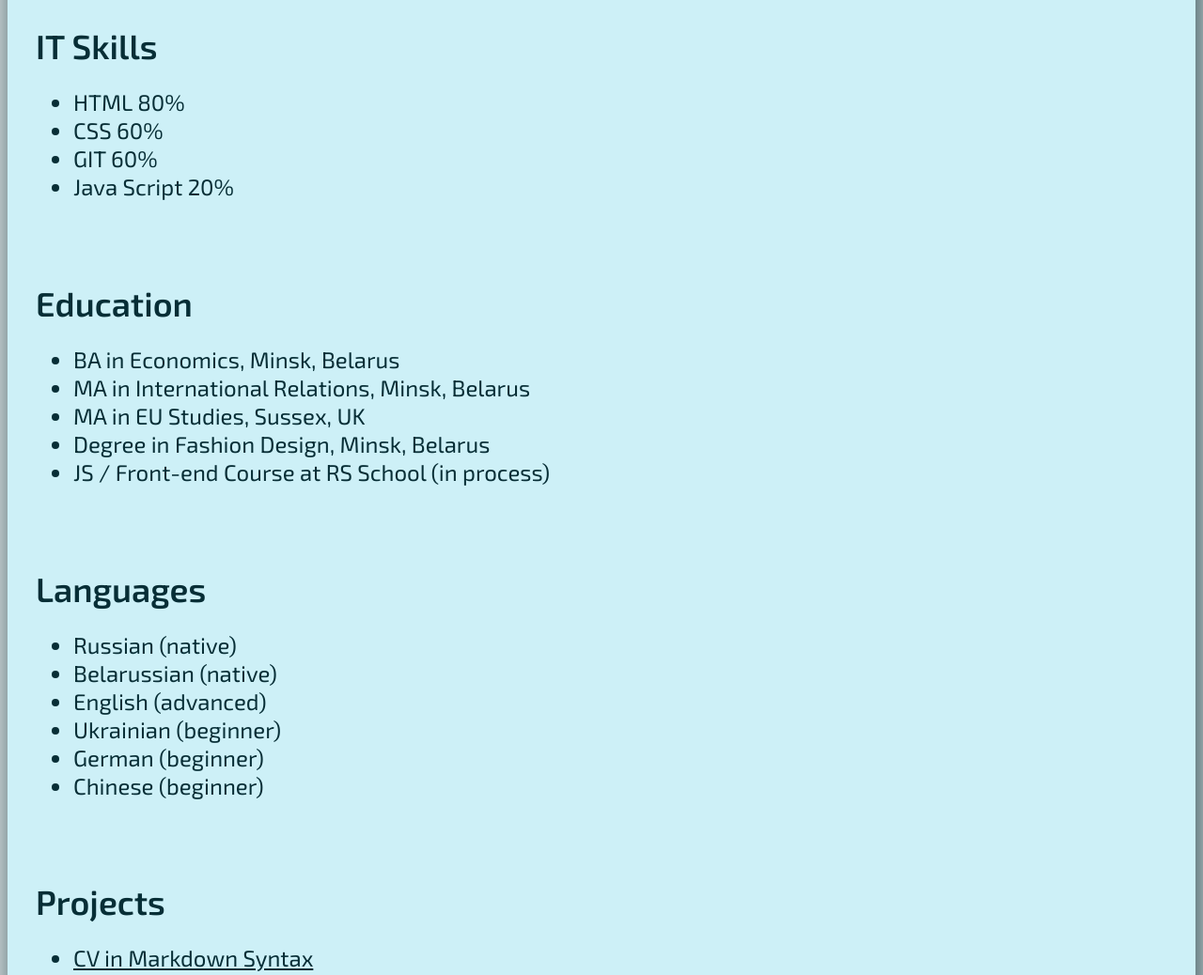
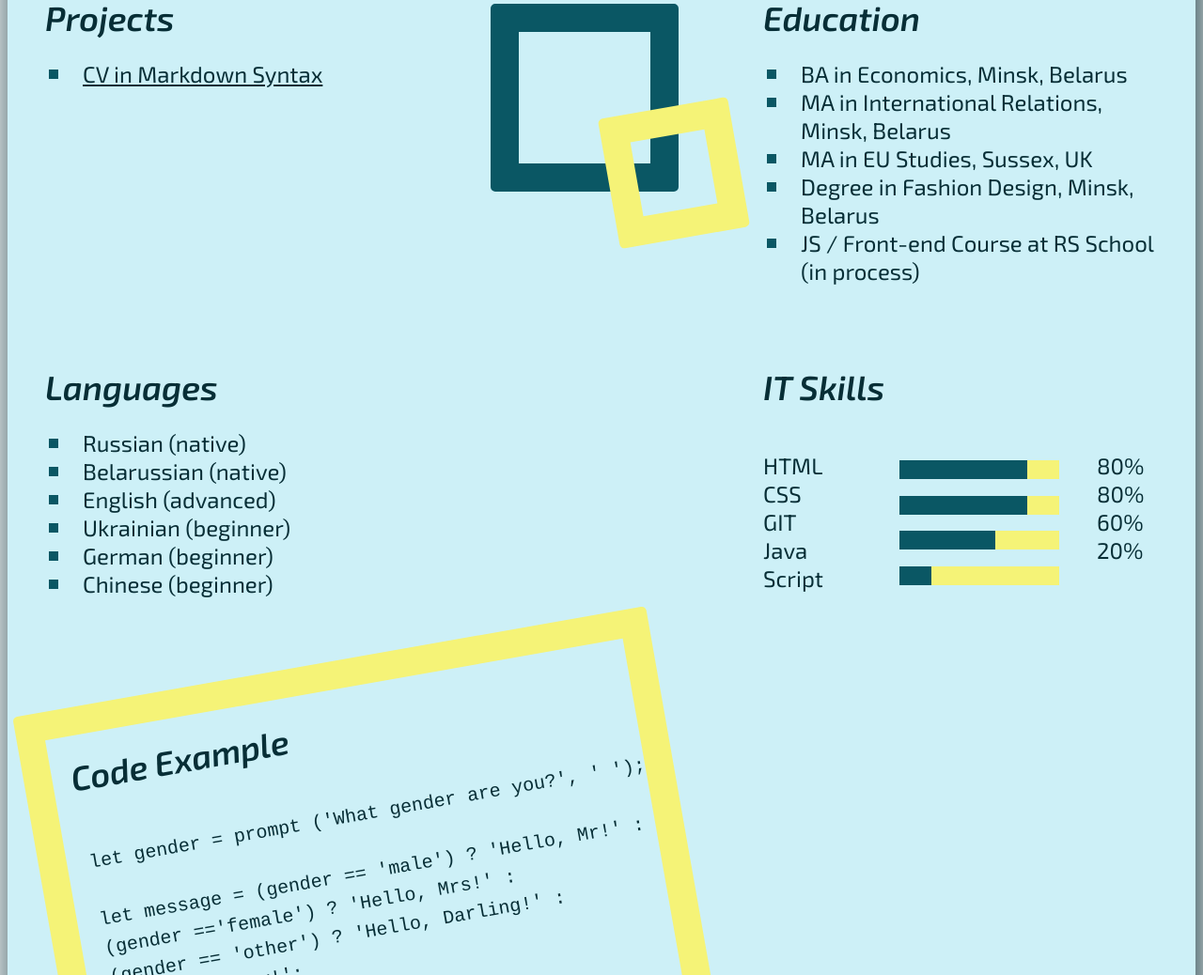
Before and after one commit to ElenaSinelle/rsschool-cv, a plain HTML site: page index.html in a window 1280 px wide. Shown: the part 1040-2078 px from the top of the page at 94% size. Drawn offline with Linux system fonts and the light colour scheme.

Commit message:
feat: add styles to section main

```diff
--- a/index.html
+++ b/index.html
@@ -33,21 +33,22 @@
             <div class="main-container">
 
                 <section class="container avatar-photo">
-                    <img class="avatar-pic" src="assets/img/photo.jpg" width="150" height="153" alt="my photo">
+                    <div class="cube-1"></div>
+                    <img class="avatar-pic" src="assets/img/photo.jpg" width="300" height="300" alt="my photo">
                 </section>
 
-                <section class="container">
-                    <h1 class="title">Elena Sinelnikova</h1>
+                <section class="container main-title">
+                    <h1 class="title"><span class="name">Elena</span><span class="surname">Sinelnikova</span></h1>
                 </section>
 
                 <section class="container" id="contacts">
                     <h2 class="title">Contacts</h2>
                     <ul>
-                        <li><div class="square"></div> Phone: +375 29 677 04 84</li>
-                        <li><div class="square"></div>Email: <a class="email" href="mailto:elle.sinelle@gmail.com" target="_blank" title="email">elle.sinelle@gmail.com</a></li>
-                        <li><div class="square"></div>GitHub: <a href="https://github.com/elenasinelle" target="_blank" title="github">ElenaSinelle</a></li>
-                        <li><div class="square"></div>Discord: <a href="https://discord.gg/ElenaSinelle#2491" target="_blank" title="discord">ElenaSinelle</a></li>
-                        <li><div class="square"></div>Location: Minsk, Belarus</li>
+                        <li>Phone: +375 29 677 04 84</li>
+                        <li>Email: <a class="email" href="mailto:elle.sinelle@gmail.com" target="_blank" title="email">elle.sinelle@gmail.com</a></li>
+                        <li>GitHub: <a href="https://github.com/elenasinelle" target="_blank" title="github">ElenaSinelle</a></li>
+                        <li>Discord: <a href="https://discord.gg/ElenaSinelle#2491" target="_blank" title="discord">ElenaSinelle</a></li>
+                        <li>Location: Minsk, Belarus</li>
                     </ul>
                 </section>
 
@@ -56,50 +57,68 @@
                     <p>My name is Elena. I have a wide education and working experience in various fields, which I mastered and enjoyed. At present stage of my life I am interested in IT sphere, namely in front-end development. My personal qualities, such as determination, mathematical and creative thinking and constant desire for self-development, always help me to achieve my goal.</p>
                 </section>
 
-                <section class="container" id="skills">
-                    <h2 class="title">IT Skills</h2>
+                <section class="container" id="projects">
+                    <h2 class="title">Projects</h2>
                     <ul>
-                        <li class="skill-content">HTML 80%<div class="skill-bar"><div class="html-progress"></div></div></li>
-                        <li class="skill-content">CSS 60%<div class="skill-bar"><div class="css-progress"></div></div></li>
-                        <li class="skill-content">GIT 60%<div class="skill-bar"><div class="git-progress"></div></div></li>
-                        <li class="skill-content">Java Script 20%<div class="skill-bar"><div class="js-progress"></div></div></li>
+                        <li><a href="https://elenasinelle.github.io/rsschool-cv/cv" target="_blank">CV in Markdown Syntax</a></li>
                     </ul>
                 </section>
 
                 <section class="container" id="education">
+                    <div class="cube-2"></div>
+                    <div class="cube-3"></div>
+                    <div class="education-container">
                         <h2 class="title">Education</h2>
                         <ul>
-                        <li><div class="square"></div>BA in Economics, Minsk, Belarus</li>
-                        <li><div class="square"></div>MA in International Relations, Minsk, Belarus</li>
-                        <li><div class="square"></div>MA in EU Studies, Sussex, UK</li>
-                        <li><div class="square"></div>Degree in Fashion Design, Minsk, Belarus</li>
-                        <li><div class="square"></div>JS / Front-end Course at RS School (in process)</li>
+                            <li>BA in Economics, Minsk, Belarus</li>
+                            <li>MA in International Relations, Minsk, Belarus</li>
+                            <li>MA in EU Studies, Sussex, UK</li>
+                            <li>Degree in Fashion Design, Minsk, Belarus</li>
+                            <li>JS / Front-end Course at RS School (in process)</li>
                         </ul>
+                    </div>
                 </section>
 
                 <section class="container" id="languages">
                     <h2 class="title">Languages</h2>
                     <ul>
-                        <li><div class="square"></div>Russian (native)</li>
-                        <li><div class="square"></div>Belarussian (native)</li>
-                        <li><div class="square"></div>English (advanced)</li>
-                        <li><div class="square"></div>Ukrainian (beginner)</li>
-                        <li><div class="square"></div>German (beginner)</li>
-                        <li><div class="square"></div>Chinese (beginner)</li>
+                        <li>Russian (native)</li>
+                        <li>Belarussian (native)</li>
+                        <li>English (advanced)</li>
+                        <li>Ukrainian (beginner)</li>
+                        <li>German (beginner)</li>
+                        <li>Chinese (beginner)</li>
                     </ul>
                 </section>
 
-                <section class="container" id="projects">
-                    <h2 class="title">Projects</h2>
-                    <ul>
-                        <li><div class="square"></div><a href="https://elenasinelle.github.io/rsschool-cv/cv" target="_blank">CV in Markdown Syntax</a></li>
+                <section class="container" id="skills">
+                    <h2 class="title">IT Skills</h2>
+                    <div class="progress-container">
+                        <ul class="skills-list">
+                            <li class="skill-content">HTML</li>
+                            <li class="skill-content">CSS</li>
+                            <li class="skill-content">GIT</li>
+                            <li class="skill-content">Java Script</li>
                         </ul>
+                        <ul class="progress-list-bar">
+                            <li><div class="progress-skill-bar"><div class="html-progress"></div></div></li>
+                            <li><div class="progress-skill-bar"><div class="css-progress"></div></div></li>
+                            <li><div class="progress-skill-bar"><div class="git-progress"></div></div></li>
+                            <li><div class="progress-skill-bar"><div class="js-progress"></div></div></li>
+                        </ul>
+                        <ul class="progress-list">
+                            <li class="progress-skill-percent">80%</li>
+                            <li class="progress-skill-percent">80%</li>
+                            <li class="progress-skill-percent">60%</li>
+                            <li class="progress-skill-percent">20%</li>
+                        </ul>
+                    </div>
                 </section>
 
                 <section class="container" id="code">
-                    <h2 class="title">Code Example</h2>
-                    <pre>
-                        <code>
+                    <div class="code-container">
+                        <h2 class="title code-title">Code Example</h2>
+                        <pre><code>
   let gender = prompt ('What gender are you?', ' ');
 
   let message = (gender == 'male') ? 'Hello, Mr!' :
@@ -108,8 +127,8 @@
   'Hello, anyway!';
 
   alert (message);
-                        </code>
-                    </pre>
+                            </code></pre>
+                </div>
                 </section>
 
             </div>
--- a/style.css
+++ b/style.css
@@ -41,9 +41,9 @@
     --bold-font-weight: 600;
     --main-color: #cdf0f7;
     --main-text-color: #072e36;
-    --cube-color-one: #f3ef13;
-    --cube-color-two: #f36513;
-    --angle: 150deg;
+    --cube-color-one: #f5f377;
+    --cube-color-two: #0a5764;
+    --angle: -10deg;
 }
 * {
     box-sizing: border-box;
@@ -65,25 +65,214 @@ body {
     background-color: var(--main-color);
 
     box-shadow: 5px 5px 50px var(--main-text-color);
+    border-radius: 5px;
 }
 .container {
-    padding: 20px 30px;
+    padding: 20px 40px;
+}
+a {
+    transition: color 0.5s linear;
 }
 a,
 a:visited,
-a:hover,
 a:active {
     color: var(--main-text-color);
 }
-
-
+a:hover {
+    color: var(--cube-color-one);
+}
+ul {
+    list-style-type: none;
+}
+li {
+    position: relative;
+}
+li::before {
+    content: "";
+    position: absolute;
+    left: -36px;
+    top: 10px;
+    background-color: var(--cube-color-two);
+    width: 10px;
+    height: 10px;
+}
 /* header styles start */
 .nav-list {
+    height: 120px;
+    align-self: center;
     display: flex;
     justify-content: space-around;
     align-items: center;
     list-style: none;
+    font-size: 22px;
 }
 .nav-item a {
     text-decoration: none;
 }
+.nav-list li::before {
+    content: "";
+    width: 0;
+    height: 0;
+}
+/* header styles end */
+/* main styles start */
+.main-container {
+    display: grid;
+    grid-template-columns: 1fr 1fr;
+    grid-auto-rows: minmax(min-content, auto);
+    grid-auto-flow: row;
+}
+.avatar-photo {
+    justify-self: center;
+    position: relative;
+}
+.avatar-pic {
+    border: 30px solid var(--cube-color-one);
+    border-radius: 5px;
+    position: relative;
+    z-index: 2;
+    transition: all 0.5s linear;
+}
+.avatar-pic:hover {
+    border-color: var(--cube-color-two);
+}
+.cube-1 {
+    width: 250px;
+    height: 250px;
+    transform: rotate(var(--angle));
+    content: "";
+    border: 30px solid var(--cube-color-two);
+    border-radius: 5px;
+    position: absolute;
+    top: -20px;
+    left: -50px;
+    z-index: 1;
+    transition: all 0.5s linear;
+}
+.cube-1:hover {
+    border-color: var(--cube-color-one);
+    transform: rotate(0deg);
+}
+.title {
+    font-weight: var(--bold-font-weight);
+    font-style: italic;
+    font-size: 36px;
+}
+h1 span{
+    font-size: 56px;
+    line-height: 80px;
+}
+.main-title {
+    align-self: center;
+}
+h1 {
+    margin-top: -30px;
+    display: flex;
+    flex-direction: column;
+}
+#education {
+    position: relative;
+}
+.cube-2 {
+    width: 200px;
+    height: 200px;
+    content: "";
+    border: 30px solid var(--cube-color-two);
+    border-radius: 5px;
+    position: absolute;
+    top: 50px;
+    left: -250px;
+    z-index: 1;
+    transition: all 0.5s linear;
+}
+.cube-2:hover {
+    border-color: var(--cube-color-one);
+    transform: rotate(var(--angle));
+}
+.cube-3 {
+    width: 140px;
+    height: 140px;
+    transform: rotate(var(--angle));
+    content: "";
+    border: 30px solid var(--cube-color-one);
+    border-radius: 5px;
+    position: absolute;
+    top: 160px;
+    left: -125px;
+    z-index: 2;
+    transition: all 0.5s linear;
+}
+.cube-3:hover {
+    border-color: var(--cube-color-two);
+    transform: rotate(0deg);
+}
+
+.progress-container {
+    display: grid;
+    grid-template-columns: 1fr 2fr 1fr;
+}
+
+
+.skills-list li::before,
+.progress-list-bar li::before,
+.progress-list li::before {
+    content: "";
+    width: 0;
+    height: 0;
+}
+.skill-content,
+.progress-skill-bar {
+    left: -40px;
+}
+.progress-list-bar {
+    display: flex;
+    flex-direction: column;
+    justify-content: space-around;
+
+}
+.progress-skill-bar {
+    content: "";
+    width: 100%;
+    height: 20px;
+    background-color: var(--cube-color-one);
+}
+.html-progress,
+.css-progress {
+    content: "";
+    width: 80%;
+    height: 20px;
+    background-color: var(--cube-color-two);
+}
+.git-progress {
+    content: "";
+    width: 60%;
+    height: 20px;
+    background-color: var(--cube-color-two);
+}
+.js-progress {
+    content: "";
+    width: 20%;
+    height: 20px;
+    background-color: var(--cube-color-two);
+}
+
+
+.code-container {
+    border: 30px solid var(--cube-color-one);
+    border-radius: 5px;
+    transform: rotate(var(--angle));
+    transition: all 0.5s linear;
+}
+.code-container:hover {
+    transform: rotate(0deg);
+    border-color: var(--cube-color-two);
+}
+.code-title {
+    padding-left: 20px;
+}
+code {
+    font-size: 20px;
+}
+pre {
+    margin: 0;
+}
```
Lines whose indentation alone changed are shown as unchanged.
